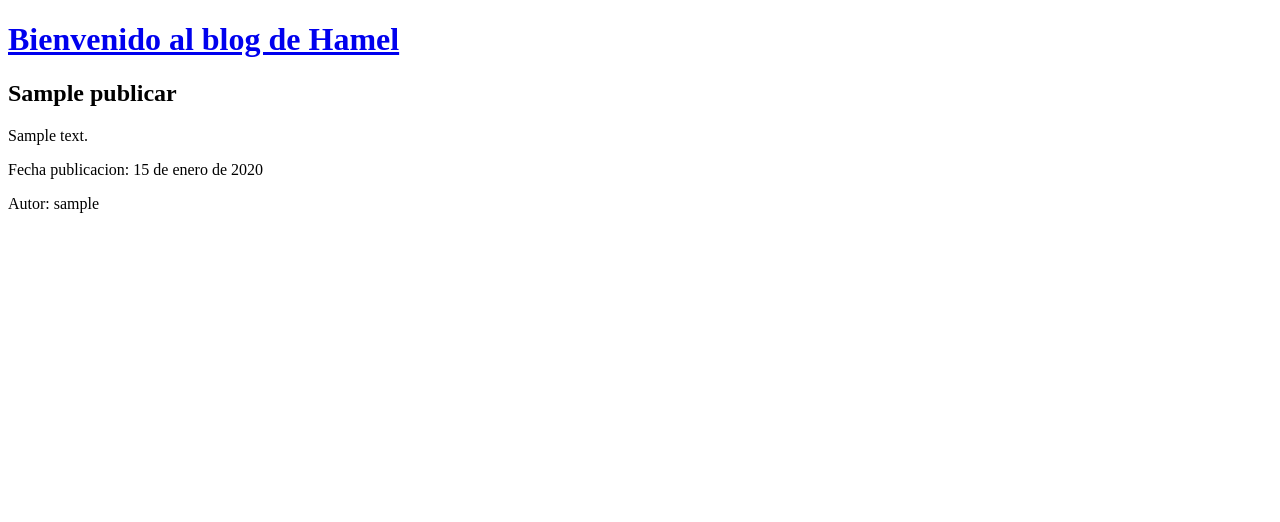
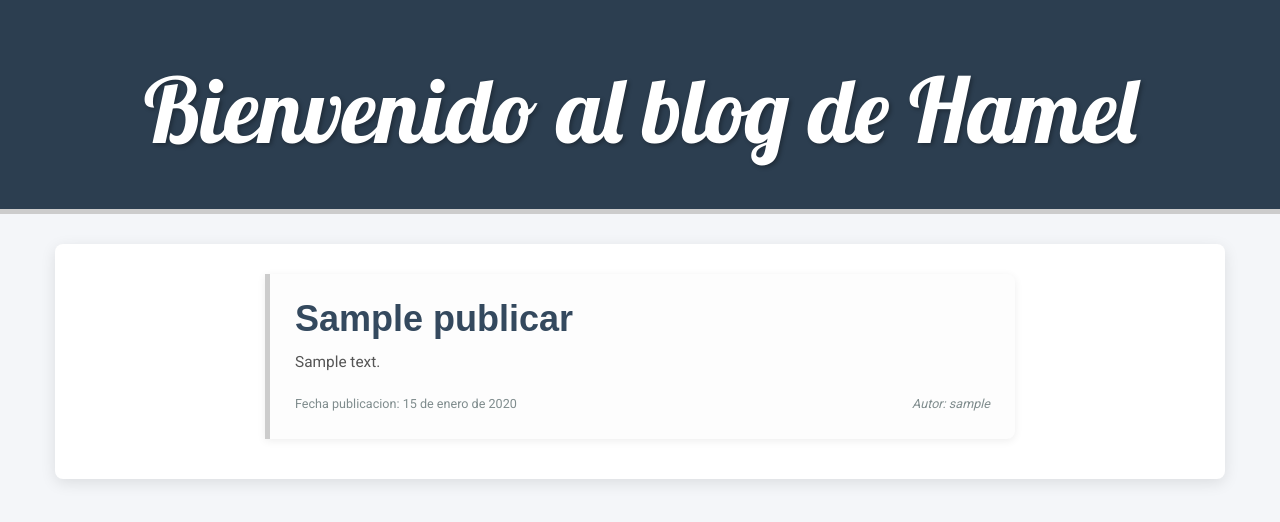
Before and after one commit to DermisZabala/mi-primer-blog, a Django app: page / in a window 1280 px wide. Shown: the top 522 px of the page. Run offline with Django 5.2, Linux system fonts and the light colour scheme; tables that the repository leaves empty hold one stand-in row (values such as "Sample post"); some libraries are stand-ins or nearby versions.

Commit message:
Agregandole estilo la plantilla.

```diff
--- /dev/null
+++ b/blog/static/css/blog.css
@@ -0,0 +1,203 @@
+@import url('https://fonts.googleapis.com/css2?family=Lobster&family=Roboto:wght@400;700&display=swap');
+
+body {
+    font-family: 'Roboto', sans-serif;
+    background-color: #f4f6f9;
+    color: #333;
+    margin: 0;
+    padding: 0;
+    line-height: 1.6;
+}
+
+/* --- Encabezado de la Página --- */
+.cabeza-pagina {
+    background-color: #2c3e50;
+    padding: 40px 20px;
+    text-align: center;
+    border-bottom: 5px solid #ccc;
+}
+
+.cabeza-pagina h1 a,
+.cabeza-pagina h1 a:visited,
+.cabeza-pagina h1 a:active {
+    font-family: 'Lobster', cursive;
+    color: #ffffff;
+    font-size: 2.5em;
+    text-decoration: none;
+    text-shadow: 2px 2px 4px rgba(0,0,0,0.3);
+    transition: color 0.3s ease;
+}
+
+.cabeza-pagina h1 a:hover {
+    color: #f1c40f;
+}
+
+/* --- Contenedor Principal del Contenido --- */
+.content.container {
+    background-color: #ffffff;
+    padding: 30px 30px 0 30px;
+    margin-top: 30px;
+    margin-bottom: 30px;
+    border-radius: 8px;
+    box-shadow: 0 4px 15px rgba(0,0,0,0.1);
+    display: flex;
+    flex-direction: column;
+    align-items: center;
+}
+
+/* --- Estilos para las Publicaciones Individuales --- */
+.publicaciones {
+    background-color: #fdfdfd;
+    padding: 25px;
+    margin-bottom: 40px;
+    border-left: 5px solid #C25100;
+    border-color: #ccc;
+    border-radius: 0 8px 8px 0;
+    box-shadow: 0 2px 8px rgba(0,0,0,0.07);
+    transition: transform 0.3s ease-out, box-shadow 0.3s ease-out;
+    width: 750px; /* Manteniendo el ancho que tenías */
+    overflow: hidden; /* NUEVO: Necesario para contener los floats de fecha y autor de forma simple */
+                      /* Alternativamente, podrías usar un clearfix más explícito (ver abajo) */
+}
+
+.publicaciones:hover {
+    transform: translateY(-5px);
+    box-shadow: 0 6px 20px rgba(0,0,0,0.12);
+}
+
+.publicaciones h2 {
+    margin-top: 0;
+}
+
+.publicaciones h2 a,
+.publicaciones h2 a:visited {
+    font-family: Arial, Helvetica, sans-serif;
+    font-weight: bold;
+    color: #34495e;
+    text-decoration: none;
+    font-size: 1.2em;
+    transition: color 0.3s ease;
+}
+
+.publicaciones h2 a:hover {
+    color: #C25100;
+}
+
+/* Párrafo principal del post (el texto de la publicación) */
+/* Asumimos que es el primer <p> después del <h2> o el único <p> que no es el del autor */
+.publicaciones > p:not(:last-child):not(.date p) { /* Ajuste para ser más específico si .date es el último */
+    color: #555;
+    font-size: 1.1em;
+    line-height: 1.7;
+    margin-bottom: 20px; /* NUEVO: Espacio entre el texto del post y la línea de metadatos */
+}
+
+
+/* --- Metadatos de la Publicación (Fecha, Autor) --- */
+
+/* Contenedor de la fecha de publicación */
+.date {
+    float: left;             /* NUEVO: Flota la fecha a la izquierda */
+    font-size: 0.9em;
+    color: #7f8c8d;
+    /* margin-bottom: 15px; */ /* MODIFICADO: Eliminado, ya que ahora está en línea */
+    margin-bottom: 0;        /* Aseguramos que no haya margen inferior */
+    padding-right: 10px;     /* Opcional: Pequeño espacio si el texto del autor es largo y se acerca mucho */
+}
+/* Estilo para el párrafo dentro del div .date */
+.publicaciones .date p {
+    margin: 0; /* NUEVO: Elimina márgenes por defecto del párrafo dentro de .date */
+    line-height: 1.5; /* NUEVO: Ajuste para mejor alineación vertical con el autor */
+}
+
+
+/* Párrafo del autor (asumido como el último <p> dentro de .publicaciones) */
+/* Este selector asume que el <p> del autor es el último elemento de tipo <p> Y el último hijo.
+   Si .date (que es un div) fuera el último hijo, este selector aún se aplicaría al <p> del autor
+   siempre que sea el último PÁRRAFO.
+   Dado tu HTML: <div class="date">...</div> <p>Autor...</p> -> p:last-child funciona.
+*/
+.publicaciones > p:last-child { /* Este es el párrafo del autor */
+    float: right;            /* NUEVO: Flota el autor a la derecha */
+    font-size: 0.9em;
+    color: #7f8c8d;
+    font-style: italic;
+    /* margin-top: 15px; */  /* MODIFICADO: Eliminado, ya que ahora está en línea */
+    margin-top: 0;         /* Aseguramos que no haya margen superior */
+    margin-bottom: 0;      /* Ya estaba, pero lo mantenemos */
+    line-height: 1.5;      /* NUEVO: Ajuste para mejor alineación vertical con la fecha */
+    padding-left: 10px;    /* Opcional: Pequeño espacio si el texto de la fecha es largo */
+}
+
+/* --- Estilos Generales para Enlaces (opcional, pero buena práctica) --- */
+a {
+    color: #C25100;
+    text-decoration: none;
+    transition: color 0.2s ease-in-out;
+}
+
+a:hover {
+    color: #e67e22;
+}
+
+/* --- Estilos para Elementos no presentes en tu HTML actual pero sí en tu CSS original (los mantengo por si los usas) --- */
+.save {
+    float: right;
+}
+
+.post-form textarea, .post-form input {
+    width: 100%;
+}
+
+.top-menu, .top-menu:hover, .top-menu:visited {
+    color: #ffffff;
+    float: right;
+    font-size: 26pt;
+    margin-right: 20px;
+}
+
+/* --- Responsividad: Ajustes para pantallas más pequeñas --- */
+@media (max-width: 768px) {
+    .cabeza-pagina h1 a {
+        font-size: 1.9em;
+    }
+
+    /* AJUSTE PARA .publicaciones EN MÓVILES SI USAS 'width' FIJO */
+    .publicaciones {
+        width: 100%; /* Que ocupe un porcentaje en lugar de un ancho fijo */
+        /* O max-width: 100%; si quieres que no exceda el contenedor */
+        padding: 20px;
+        margin-bottom: 30px;
+    }
+
+    .publicaciones h2 a {
+        font-size: 1em;
+    }
+
+    .content.container {
+        padding: 20px;
+        margin-top: 20px;
+    }
+}
+
+/* NUEVA MEDIA QUERY PARA METADATOS EN PANTALLAS MUY PEQUEÑAS */
+@media (max-width: 480px) {
+    .publicaciones .date,
+    .publicaciones > p:last-child { /* El párrafo del autor */
+        float: none;             /* Quita el float */
+        display: block;          /* Hace que cada uno ocupe su propia línea */
+        width: 100%;             /* Ocupa el ancho completo */
+        text-align: left;        /* Alinea el texto a la izquierda */
+        padding-left: 0;         /* Resetea padding si se añadió */
+        padding-right: 0;        /* Resetea padding si se añadió */
+    }
+
+    .publicaciones .date {
+        margin-bottom: 5px;      /* Pequeño espacio entre la fecha (arriba) y el autor (abajo) */
+    }
+
+    /* El selector del texto principal del post podría necesitar ajuste si se vuelve muy complejo */
+    .publicaciones > p:not(:last-child):not(.date p) {
+        font-size: 1em; /* Ajustar tamaño si es necesario en móviles */
+    }
+}
--- a/blog/templates/blog/index.html
+++ b/blog/templates/blog/index.html
@@ -1,22 +1,36 @@
+{% load static %} <!-- cargando la carpeta donde se encuentra el css -->
 <!DOCTYPE html>
 <html lang="en">
 <head>
     <meta charset="UTF-8">
     <meta name="viewport" content="width=device-width, initial-scale=1.0">
+    <link rel="stylesheet" href="//maxcdn.bootstrapcdn.com/bootstrap/3.2.0/css/bootstrap.min.css">
+    <link rel="stylesheet" href="//maxcdn.bootstrapcdn.com/bootstrap/3.2.0/css/bootstrap-theme.min.css">
     <title>Blog</title>
+    <link rel="stylesheet" href="{% static 'css/blog.css' %}"> <!-- llamando al archivo css -->
+    <link href="//fonts.googleapis.com/css?family=Lobster&subset=latin,latin-ext" rel="stylesheet" type="text/css">
+
 </head>
 <body>
-    <div>
+    <div class="cabeza-pagina">
         <h1><a href="#">Bienvenido al blog de Hamel</a></h1>
     </div>
 
-    {% for publicacion in publicaciones %}
-        <div>
-            <h2>{{ publicacion.titulo }}</h2>
-            <p>{{ publicacion.texto|linebreaksbr }}</p>
-            <p>Fecha publicacion: {{ publicacion.fecha_publicacion }}</p>
-            <p>Autor: {{ publicacion.autor }}</p>
+    <div class="content container">
+        <div class="row">
+            <div class="col-md-8">
+                {% for publicacion in publicaciones %}
+                    <div class="publicaciones">
+                        <h2><a href="#">{{ publicacion.titulo }}</a></h2>
+                        <p>{{ publicacion.texto|linebreaksbr }}</p>
+                        <div class="date">
+                            <p>Fecha publicacion: {{ publicacion.fecha_publicacion }}</p>
+                        </div>
+                        <p>Autor: {{ publicacion.autor }}</p>
+                    </div>
+                {% endfor %}
+            </div>
         </div>
-    {% endfor %}
+    </div>
 </body>
 </html>
--- a/blog/views.py
+++ b/blog/views.py
@@ -5,5 +5,5 @@ from django.utils import timezone
 # Create your views here.
 
 def listas_publicaciones(request):
-    publicaciones = Publicar.objects.filter().order_by('fecha_publicacion')
+    publicaciones = Publicar.objects.filter(fecha_publicacion__lte=timezone.now()).order_by('-fecha_publicacion')
     return render(request, 'blog/index.html', {'publicaciones': publicaciones})
```
